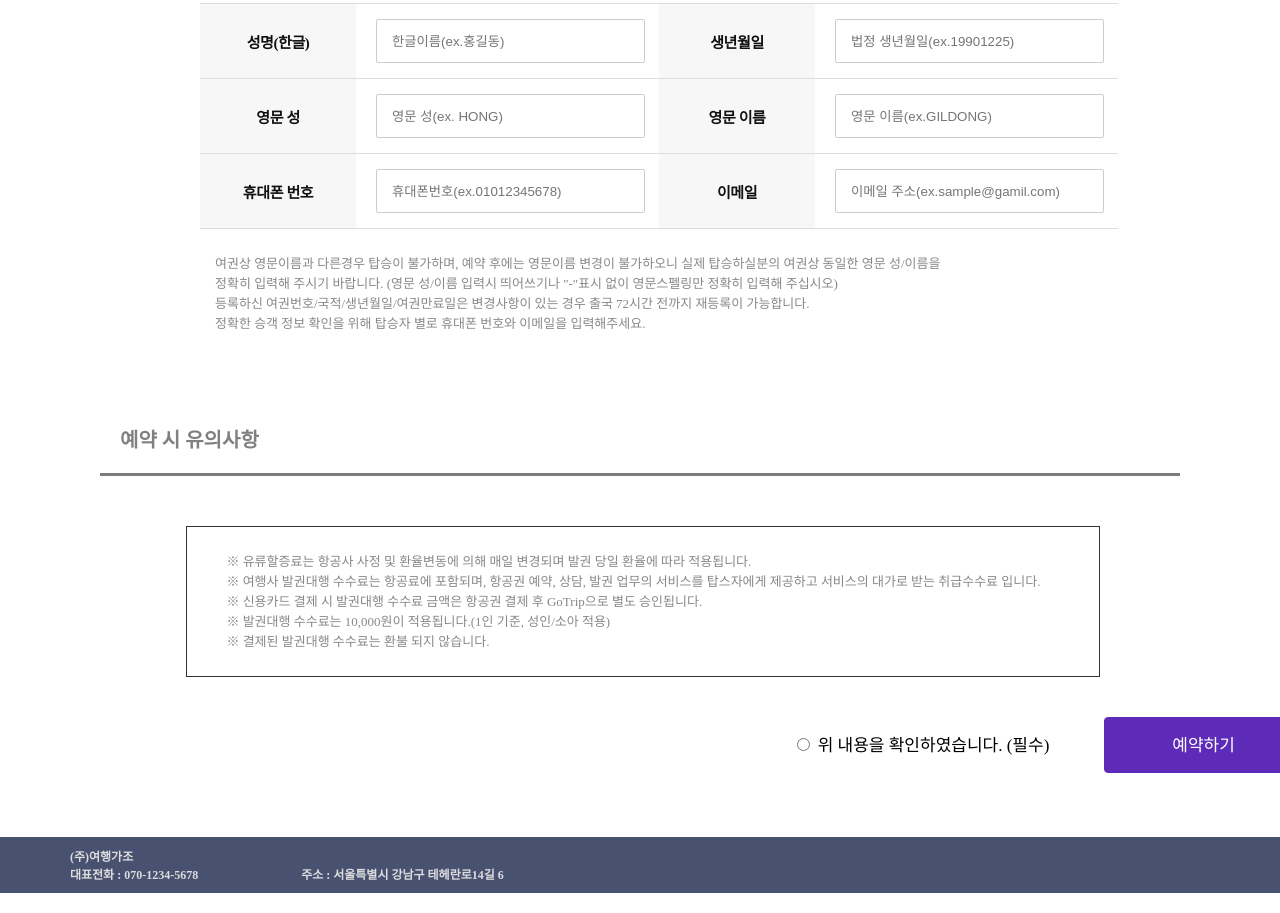
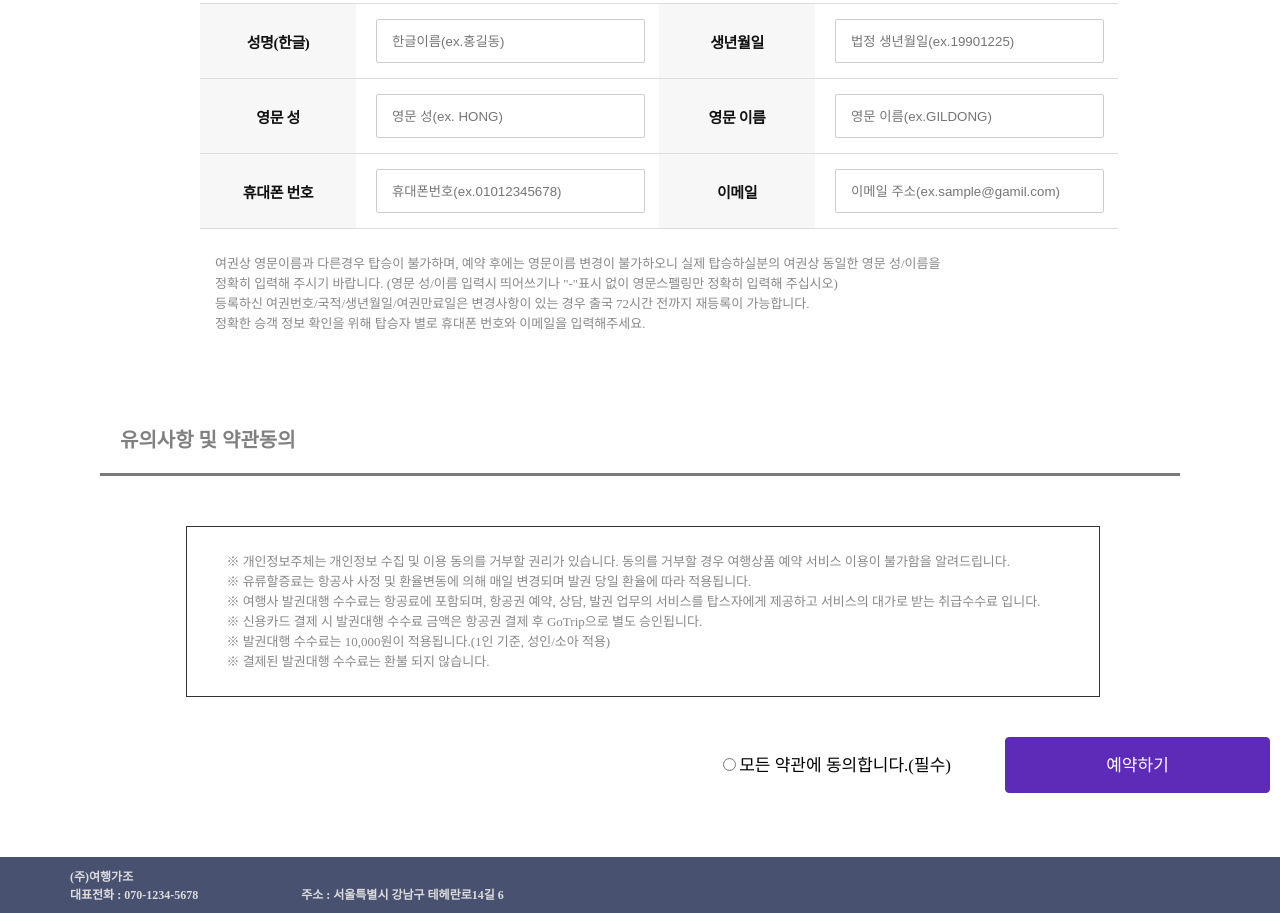
Before and after one commit to hyejinss/GoTrip, a plain HTML site: page Frontend/13. reservationPage/index1.html in a window 1280 px wide. Shown: the part 1320-2233 px from the top of the page. Drawn offline with nearby package versions, Linux system fonts and the light colour scheme.

Commit message:
why is the reservation page index.1 radiobox validation suddenly not working..? in the end, only index 2 was implemented to implement the warning window and only the page movement after checking was implemented in the index 1page.

```diff
--- a/Frontend/13. reservationPage/index1.html
+++ b/Frontend/13. reservationPage/index1.html
@@ -204,7 +204,7 @@
                 </div>
               </div>
               <div class="inr">
-                <strong>인원 별 운임 정보<i class="fa-solid fa-angle-down" id="toggle" onclick="onpeCloseTog()"></i></strong>
+                <strong>인원 별 운임 정보<i class="fa-solid fa-angle-down" id="toggle" onclick="onpenCloseTog()"></i></strong>
               </div>
               <div id="toggle__content">
                 <div class="info__area3">
@@ -337,9 +337,10 @@
 
 
           <div class="notice">
-            <h1>예약 시 유의사항</h1>
+            <h1>유의사항 및 약관동의</h1>
             <div class="box__group">
               <ul class="list__notice">
+                <li>※ 개인정보주체는 개인정보 수집 및 이용 동의를 거부할 권리가 있습니다. 동의를 거부할 경우 여행상품 예약 서비스 이용이 불가함을 알려드립니다.</li>
                 <li>※ 유류할증료는 항공사 사정 및 환율변동에 의해 매일 변경되며 발권 당일 환율에 따라 적용됩니다.</li>
                 <li>※ 여행사 발권대행 수수료는 항공료에 포함되며, 항공권 예약, 상담, 발권 업무의 서비스를 탑스자에게 제공하고 서비스의 대가로 받는 취급수수료 입니다.</li>
                 <li>※ 신용카드 결제 시 발권대행 수수료 금액은 항공권 결제 후 GoTrip으로 별도 승인됩니다.</li>
@@ -348,15 +349,15 @@
               </ul>
             </div>
           </div>
-
-          <form name="frm" method="btn" action="index2.html" onSubmit="return Checkform()">
-            <div class="btn">
-              <label><input type="radio" name="btn1" id="confirm" value="1"> 위 내용을 확인하였습니다. (필수)</label>
-              <input type="submit" class="btn2" value="예약하기">
-            </div>
-          </form>
+          <div class="btn">
+            <label><input type="radio" name="btn1" class="input__radio">모든 약관에 동의합니다.(필수)</label>
+            <button type="button" class="btn2" onClick="location.href='index2.html'">예약하기</button>
+          </div>
+          <!-- <form name="form">
+            <label><input type="checkbox" name="agree" onClick="agreeCheck(this.form)">위 내용을 확인하였습니다.(필수)</label>
+            <button class="button" name="checkButton" value=" 확인 " disabled>예약하기</a></button>
+          </form> -->
         </div>
-      </div>
     </main>
 
 
--- a/Frontend/13. reservationPage/reservation.js
+++ b/Frontend/13. reservationPage/reservation.js
@@ -73,15 +73,7 @@ $("#text__email2").keyup(function(event) {
   }
 });
 
-// ********** 미체크 시 알림창 ***********
-function Checkform() {
-    if (frm.confirm.checked !=true){
-        alert("유의사항 확인 후 체크해주세요.");
-        frm.confirm.focus();
-        return false;
-      }
-}
-
+//********** 미체크 시 알림창 ***********
 function Checkform() {
   if (frm.confirm.checked !=true){
       alert("예약내역 확인 후 체크해주세요.");
@@ -91,7 +83,7 @@ function Checkform() {
 }
 
 // ********** 운임 정보 ***********
-function onpeCloseTog() {
+function onpenCloseTog() {
   if(document.getElementById('toggle__content').style.display === 'block') {
     document.getElementById('toggle__content').style.display = 'none';
     document.getElementById('toggle').textContent = '';
@@ -103,9 +95,7 @@ function onpeCloseTog() {
 
 // ********** 자동 입력 ***********
 function check1(f){
-
   if (f.checked) {
-
     $('#text__ko2').val($('#text__ko1').val());
 
     $('#text__num3').val($('#text__num1').val());
@@ -113,17 +103,22 @@ function check1(f){
     $('#text__email2').val($('#text__email1').val());
 
     $('#text__num4').val($('#text__num2').val());
+  } else{
+      $('#text__ko2').val('');
 
-  } else{
+      $('#text__num3').val('');
 
-  $('#text__ko2').val('');
+      $('#text__email2').val('');
 
-  $('#text__num3').val('');
+      $('#text__num4').val('');
+    }
+}
 
-  $('#text__email2').val('');
 
-  $('#text__num4').val('');
-
-    }
-
-  }
+// function agreeCheck(frm)
+// {
+//    if (frm.checkButton.disabled==true)
+//     frm.checkButton.disabled=false
+//    else
+//     frm.checkButton.disabled=true
+// }
--- a/Frontend/13. reservationPage/style1.css
+++ b/Frontend/13. reservationPage/style1.css
@@ -780,11 +780,15 @@ em {
 }
 
 .btn {
+  width: 550px;
   width: 600px;
   height: 80px;
   margin-top: 40px;
-  margin-left: 60%;
+  margin-left: 55%;
+  justify-content: space-between;
   text-align: center;
+  font-size: 15px;
+  font-weight: 700;
   font-size: 17px;
   font-weight: 400;
 }
@@ -793,13 +797,14 @@ input.btn1 {
   display: inline-block;
 }
 
-input.btn2 {
+.btn2 {
   position: relative;
   display: inline-block;
-  width: 200px;
   margin: 0;
   margin-left: 50px;
   margin-bottom: 20px;
+  padding-right: 100px;
+  padding-left: 100px;
   min-width: 140px;
   height: 56px;
   line-height: 54px;
```
Also changed, not shown: Frontend/13. reservationPage/index2.html (+1 -1 lines).
